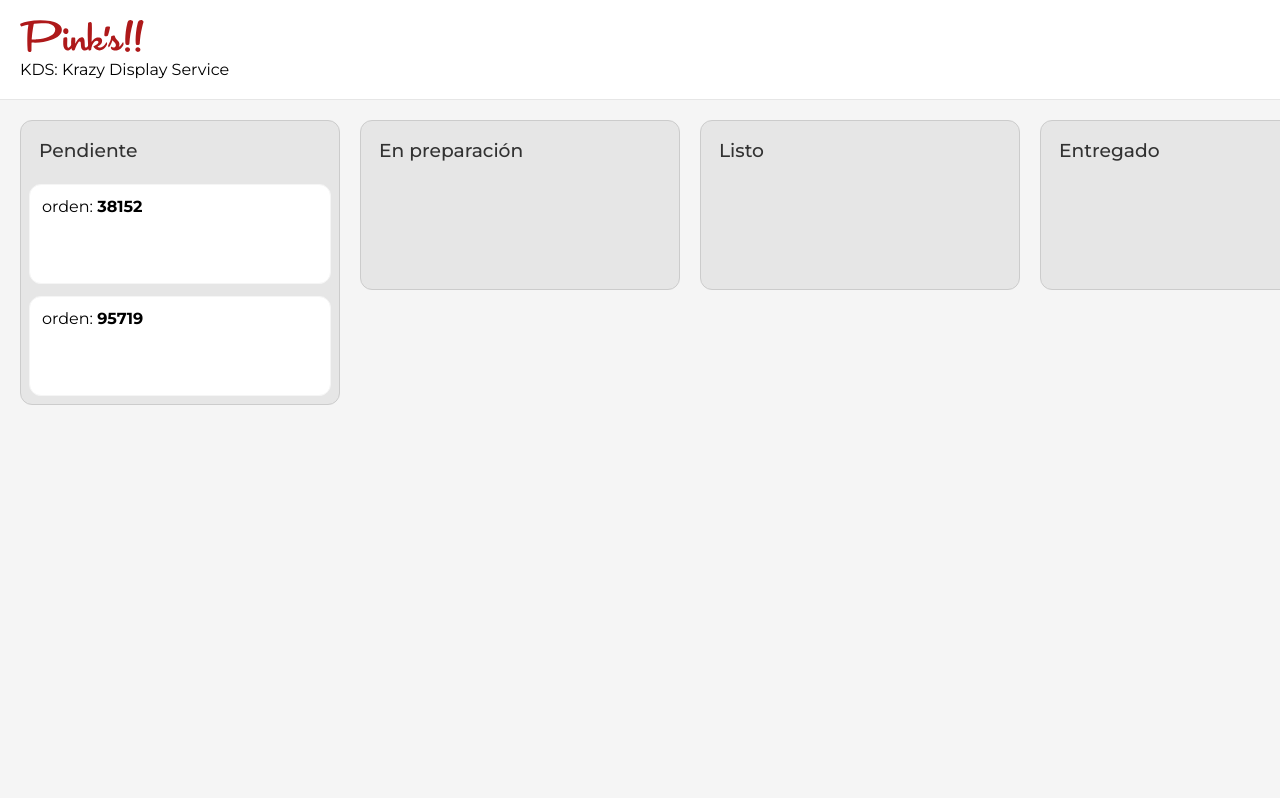
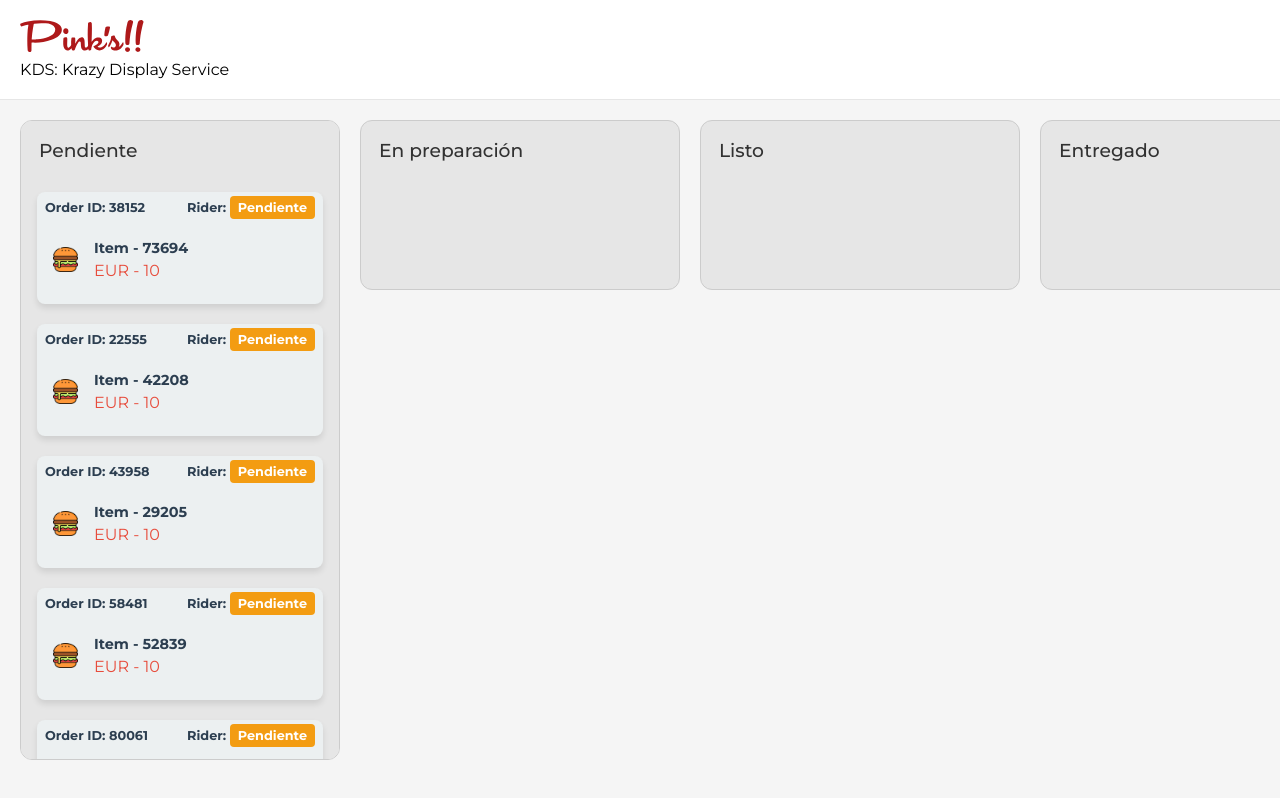
Before and after one commit to pinkshq/pinks-tech-test-kds, a Next.js app: page / in a window 1280 px wide. Built offline with nearby package versions, Linux system fonts and the light colour scheme.

Commit message:
[+] Added Rider Status to Order box when order is ready(is posible to add in other order statuses) [~] Update Order box design

```diff
--- a/components/Column/Column.tsx
+++ b/components/Column/Column.tsx
@@ -1,3 +1,5 @@
+import { Rider } from "@/dtos/Rider.dto";
+import { OrderBox } from "../OrderBox";
 import s from "./Column.module.scss";
 import { Order } from "@/dtos/Order.dto";
 
@@ -5,31 +7,31 @@ export type ColumnProps = {
   orders: Array<Order>;
   title: string;
   onClick?: (order: Order) => void;
+  riders?: Array<Rider>;
+  column?: string;
 };
 
 export default function Column(props: ColumnProps) {
+  const getRiderStatus = (order: Order) => {
+    if (props.column === "Delivered") return "Entregando";
+    if (props.riders === undefined) return "Pendiente";
+    const rider = props.riders?.find((rider) => rider.orderWanted === order.id);
+    return rider ? "Available" : "Pending";
+  };
+
   return (
     <div className={s["pk-column"]}>
       <div className={s["pk-column__title"]}>
         <h3>{props.title}</h3>
       </div>
-      {props.orders.map((order) => (
-        <div
-          onClick={() => props.onClick && props.onClick(order)}
-          className={s["pk-card"]}
-        >
-          <div>
-            <span>
-              orden: <b>{order.id}</b>
-            </span>
+      {props.orders.map((order) => {
+        const status = getRiderStatus(order);
+        return (
+          <div onClick={() => props.onClick && props.onClick(order)}>
+            <OrderBox order={order} rider={status} />
           </div>
-          <div>
-            {order.items.map((item) => (
-              <div></div>
-            ))}
-          </div>
-        </div>
-      ))}
+        );
+      })}
     </div>
   );
 }
--- a/components/Kanban/Kanban.tsx
+++ b/components/Kanban/Kanban.tsx
@@ -34,21 +34,26 @@ export default function Kanban() {
         title="Pendiente"
         orders={orders.filter((i) => i.state === "PENDING")}
         onClick={switchColumn}
+        column="pending"
       />
       <Column
         title="En preparación"
         orders={orders.filter((i) => i.state === "IN_PROGRESS")}
         onClick={switchColumn}
+        column="in-progress"
       />
       <Column
         title="Listo"
         orders={orders.filter((i) => i.state === "READY")}
         onClick={switchColumn}
+        riders={riders}
+        column="ready"
       />
       <Column
         title="Entregado"
         orders={orders.filter((i) => i.state === "DELIVERED").reverse()}
         onClick={switchColumn}
+        column="Delivered"
       />
     </section>
   );
--- /dev/null
+++ b/components/OrderBox/OrderBox.module.scss
@@ -0,0 +1,97 @@
+$primary-color: #2c3e50;
+$secondary-color: #ecf0f1;
+$accent-color: #e74c3c;
+$state-pending: #f39c12;
+$state-in-progress: #3498db;
+$state-ready: #2ecc71;
+$state-delivered: #95a5a6;
+$border-radius: 8px;
+$box-shadow: 0 4px 6px rgba(0, 0, 0, 0.1);
+
+.order-box {
+  background-color: $secondary-color;
+  border-radius: $border-radius;
+  box-shadow: $box-shadow;
+  overflow: hidden;
+  max-width: 400px;
+  margin: 0.5rem;
+  margin-bottom: 0rem;
+  padding: 0.5rem;
+
+  .order-header {
+    display: flex;
+    justify-content: space-between;
+    align-items: center;
+    margin-bottom: 1rem;
+
+    .order-id {
+      font-size: 0.8rem;
+      color: $primary-color;
+      margin: 0;
+    }
+
+    .rider-state {
+
+      font-size: 0.8rem;
+      padding: 0.25rem 0.5rem;
+      border-radius: 4px;
+      color: #fff;
+      background-color: $state-pending; // Default color for "PENDING"
+
+      &.in-progress {
+        background-color: $state-in-progress;
+      }
+
+      &.ready {
+        background-color: $state-ready;
+      }
+
+      &.delivered {
+        background-color: $state-delivered;
+      }
+    }
+  }
+
+  .order-items {
+    .order-item {
+      display: flex;
+      align-items: center;
+      margin-bottom: 0.5rem;
+      padding: 0.5rem;
+      border-bottom: 1px solid $primary-color;
+
+      &:last-child {
+        border-bottom: none;
+      }
+
+      .item-image {
+        width: 25px;
+        height: 25px;
+        overflow: hidden;
+        margin-right: 1rem;
+
+        img {
+          width: 100%;
+          height: auto;
+          display: block;
+        }
+      }
+
+      .item-details {
+        flex-grow: 1;
+
+        .item-name {
+          font-size: 0.9rem;
+          color: $primary-color;
+          margin: 0;
+        }
+
+        .item-price {
+          font-size: 1rem;
+          color: $accent-color;
+          margin: 0.25rem 0 0 0;
+        }
+      }
+    }
+  }
+}
--- /dev/null
+++ b/components/OrderBox/OrderBox.tsx
@@ -0,0 +1,37 @@
+import React from "react";
+import s from "./OrderBox.module.scss";
+import { Order } from "@/dtos/Order.dto";
+
+export default function OrderBox({
+  order,
+  rider,
+}: {
+  order: Order;
+  rider: string;
+}) {
+  return (
+    <div className={s["order-box"]}>
+      <div className={s["order-header"]}>
+        <h2 className={s["order-id"]}>Order ID: {order.id}</h2>
+        <h2 className={s["order-id"]}>
+          Rider: <span className={s["rider-state"]}>{rider}</span>
+        </h2>
+      </div>
+      <div className={s["order-items"]}>
+        {order.items.map((item) => (
+          <div className={s["order-item"]}>
+            <div className={s["item-image"]}>
+              <img src={item.image} alt="Item Name" />
+            </div>
+            <div className={s["item-details"]}>
+              <h3 className={s["item-name"]}>{item.name}</h3>
+              <p className={s["item-price"]}>
+                {item.price.currency} - {item.price.amount}
+              </p>
+            </div>
+          </div>
+        ))}
+      </div>
+    </div>
+  );
+}
--- /dev/null
+++ b/components/OrderBox/index.ts
@@ -0,0 +1 @@
+export { default as OrderBox } from "./OrderBox";
--- a/components/Riders/Riders.module.scss
+++ b/components/Riders/Riders.module.scss
@@ -14,6 +14,8 @@
   justify-items: center;
   gap: 12px;
   background-color: $gray-900;
+  padding-top: 1.5rem;
+
 
   &__container {
     padding: 20px;
--- a/lib/index.ts
+++ b/lib/index.ts
@@ -16,13 +16,20 @@ export class OrderOrchestrator {
       this.emit({
         id: getRandomId(),
         state: "PENDING",
-        items: [],
+        items: [
+          {
+            id: getRandomId(),
+            name: "Item - " + getRandomId(),
+            image: "img/burger.png",
+            price: { currency: "EUR", amount: 10 },
+          },
+        ],
       });
       this.maxOrders--;
       if (this.maxOrders <= 0) {
         clearInterval(this.interval);
       }
-    }, 2000);
+    }, 1000);
     return this.eventEmitter;
   }
 }
```
Also changed, not shown: contexts/Orders.context.tsx (+0 -13 lines), public/img/burger.png (added).
